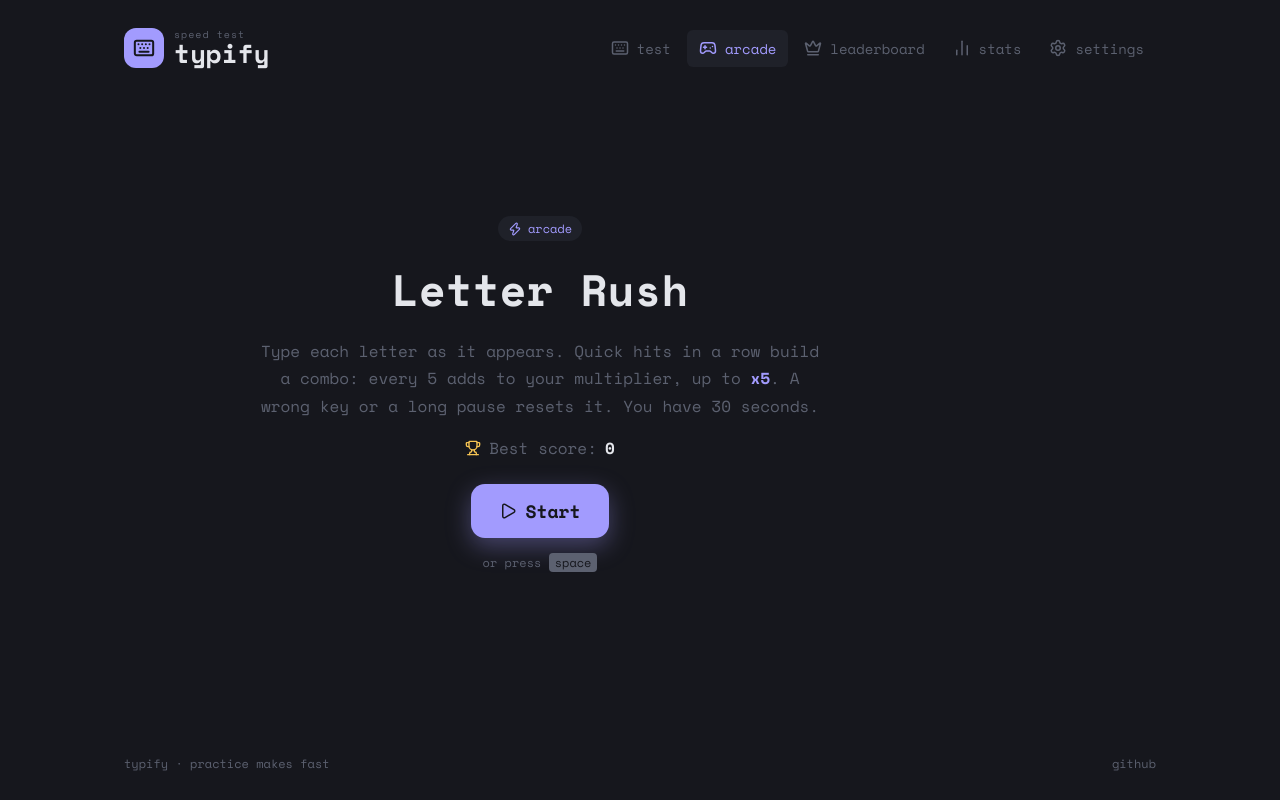
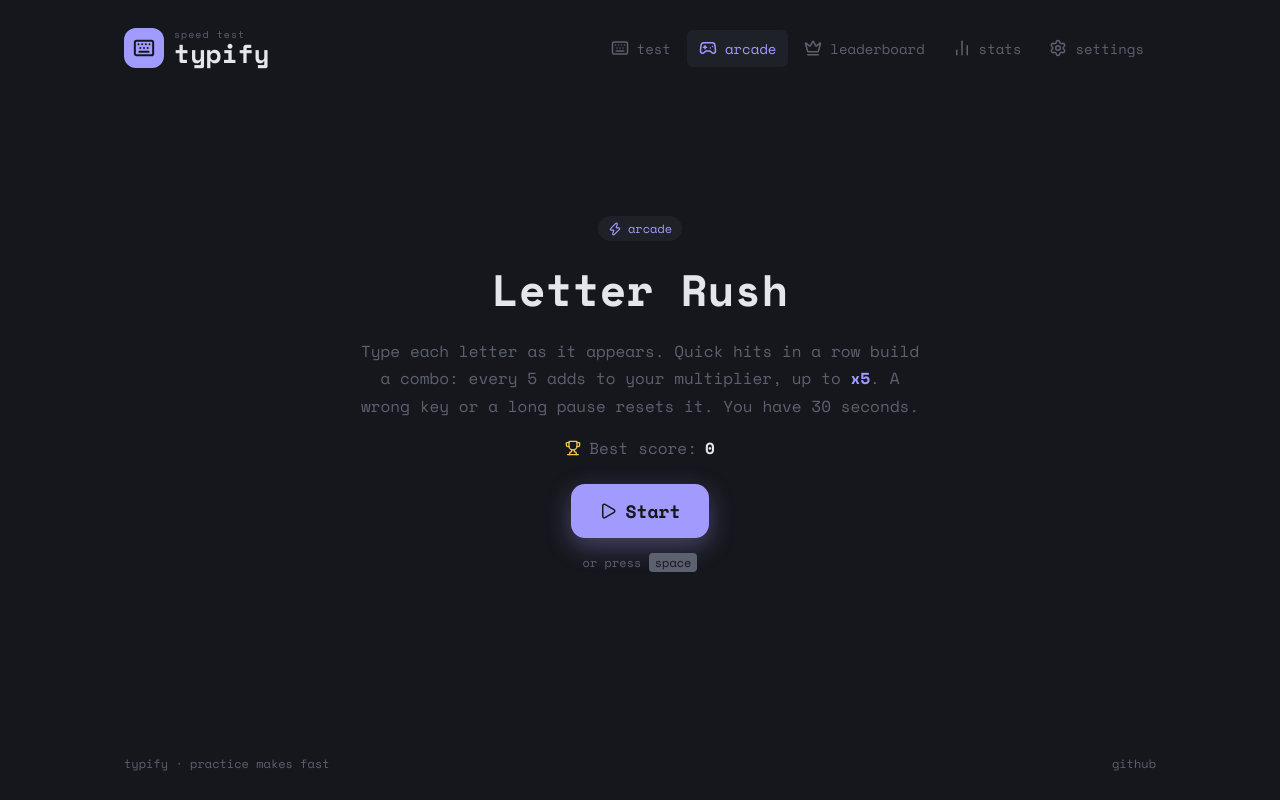
Before and after one commit to boushib/typify, a Next.js app: page /arcade in a window 1280 px wide. Built offline with nearby package versions, Linux system fonts and the light colour scheme.

Commit message:
Center the arcade horizontally on wide screens
margin: auto 0 centered it vertically but reset the container's
horizontal auto margins, so it sat at the left of the page.

```diff
--- a/src/views/Arcade/Arcade.module.sass
+++ b/src/views/Arcade/Arcade.module.sass
@@ -2,7 +2,8 @@
   display: flex
   flex-direction: column
   align-items: center
-  margin: auto 0
+  // Centered both ways (auto 0 dropped the container's horizontal centering)
+  margin: auto
 
 .hiddenInput
   position: absolute
```
